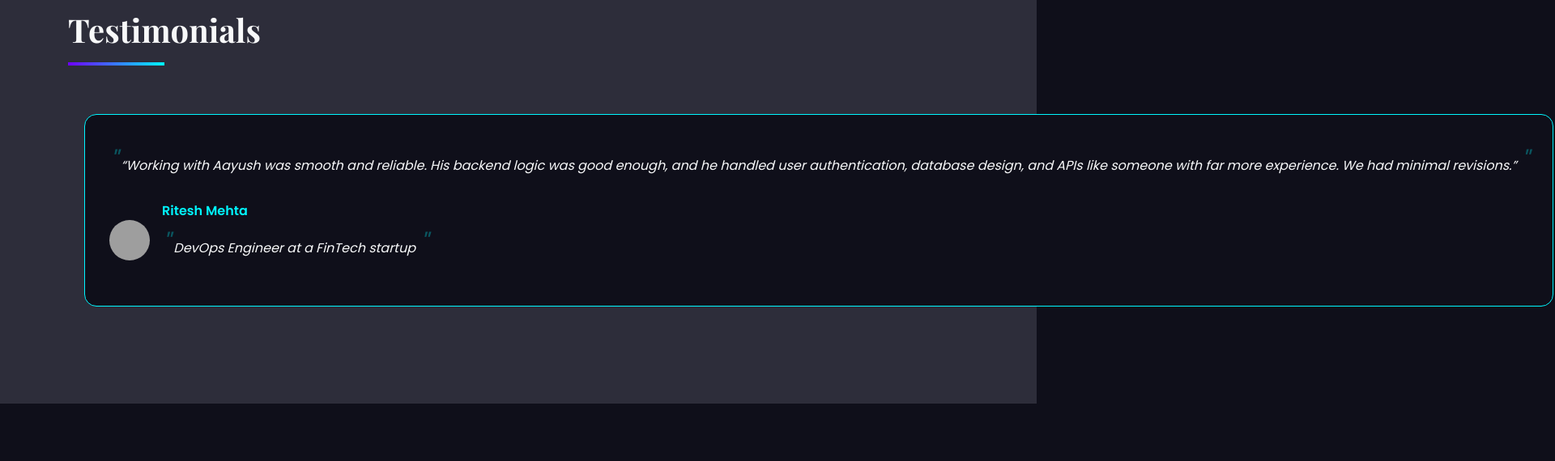
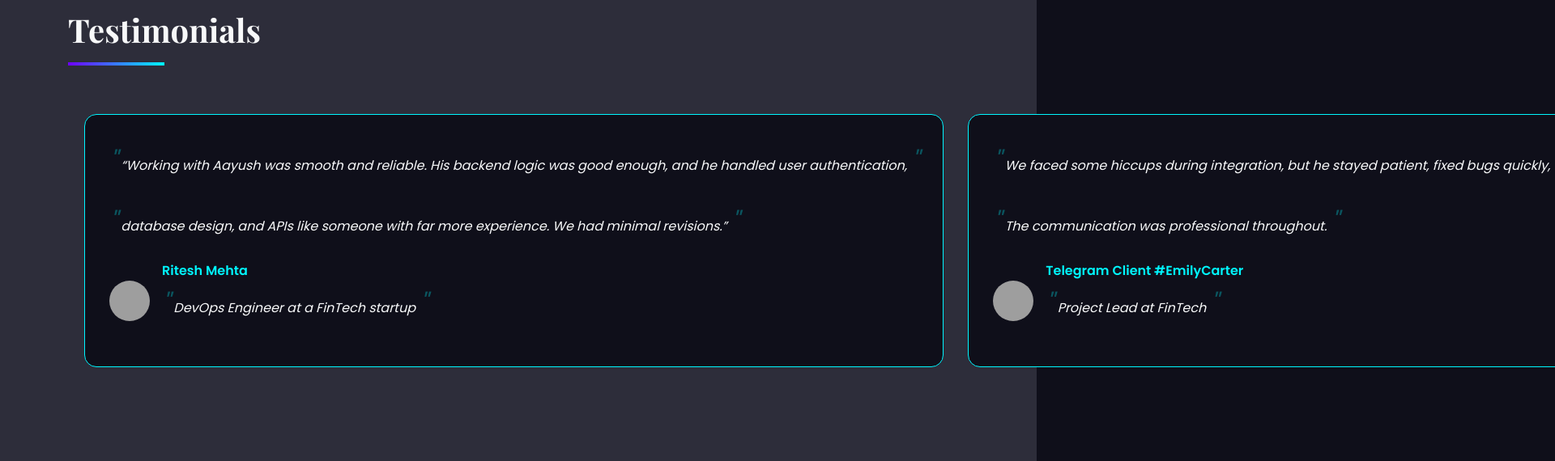
Before and after one commit to aayush-bhargava/aayush-bhargava.github.io, a website: page index.html in a window 1280 px wide. Shown: the part 2243-2813 px from the top of the page at 81% size, 1920 px wide, since content can reach past the window. Drawn offline with nearby package versions, Linux system fonts and the light colour scheme; grey boxes are pictures that could not be loaded.

Commit message:
Portfolio ready for launch

```diff
--- a/index.html
+++ b/index.html
@@ -790,7 +790,8 @@
         <h2 class="section-title">Testimonials</h2>
         <div class="testimonials-scroll">
             <div class="testimonial-card">
-                <p>“Working with Aayush was smooth and reliable. His backend logic was good enough, and he handled user authentication, database design, and APIs like someone with far more experience. We had minimal revisions.”</p>
+                <p>“Working with Aayush was smooth and reliable. His backend logic was good enough, and he handled user authentication,</p>
+                <p>database design, and APIs like someone with far more experience. We had minimal revisions.”</p>
                 <div class="testimonial-author">
                     <img src="https://randomuser.me/api/portraits/men/32.jpg" alt="Client">
                     <div>
@@ -801,22 +802,24 @@
             </div>
 
             <div class="testimonial-card">
-                <p>We faced some hiccups during integration, but he stayed patient, fixed bugs quickly, and even suggested improvements to our logic. The communication was professional throughout.</p>
+                <p>We faced some hiccups during integration, but he stayed patient, fixed bugs quickly, and even suggested improvements to our logic.</p>
+                <p>The communication was professional throughout.</p>
                 <div class="testimonial-author">
                     <img src="https://randomuser.me/api/portraits/women/44.jpg" alt="Client">
                     <div>
-                        <h4>Telegram Client #Vinay</h4>
+                        <h4>Telegram Client #EmilyCarter</h4>
                         <p>Project Lead at FinTech</p>
                     </div>
                 </div>
             </div>
 
             <div class="testimonial-card">
-                <p>Clean backend architecture, well-documented APIs, and flawless deployment — exactly what we needed. The Spring Boot setup was professional and scalable. Highly recommended!</p>
+                <p>Clean backend architecture, well-documented APIs, and flawless deployment — exactly what we needed.</p>
+                    <p>The Spring Boot setup was professional and scalable. Highly recommended!</p>
                 <div class="testimonial-author">
                     <img src="https://randomuser.me/api/portraits/men/75.jpg" alt="Client">
                     <div>
-                        <h4>Tanya R.</h4>
+                        <h4>Faruqqi Peter</h4>
                         <p>Founder, SubSaver App</p>
                     </div>
                 </div>
```
